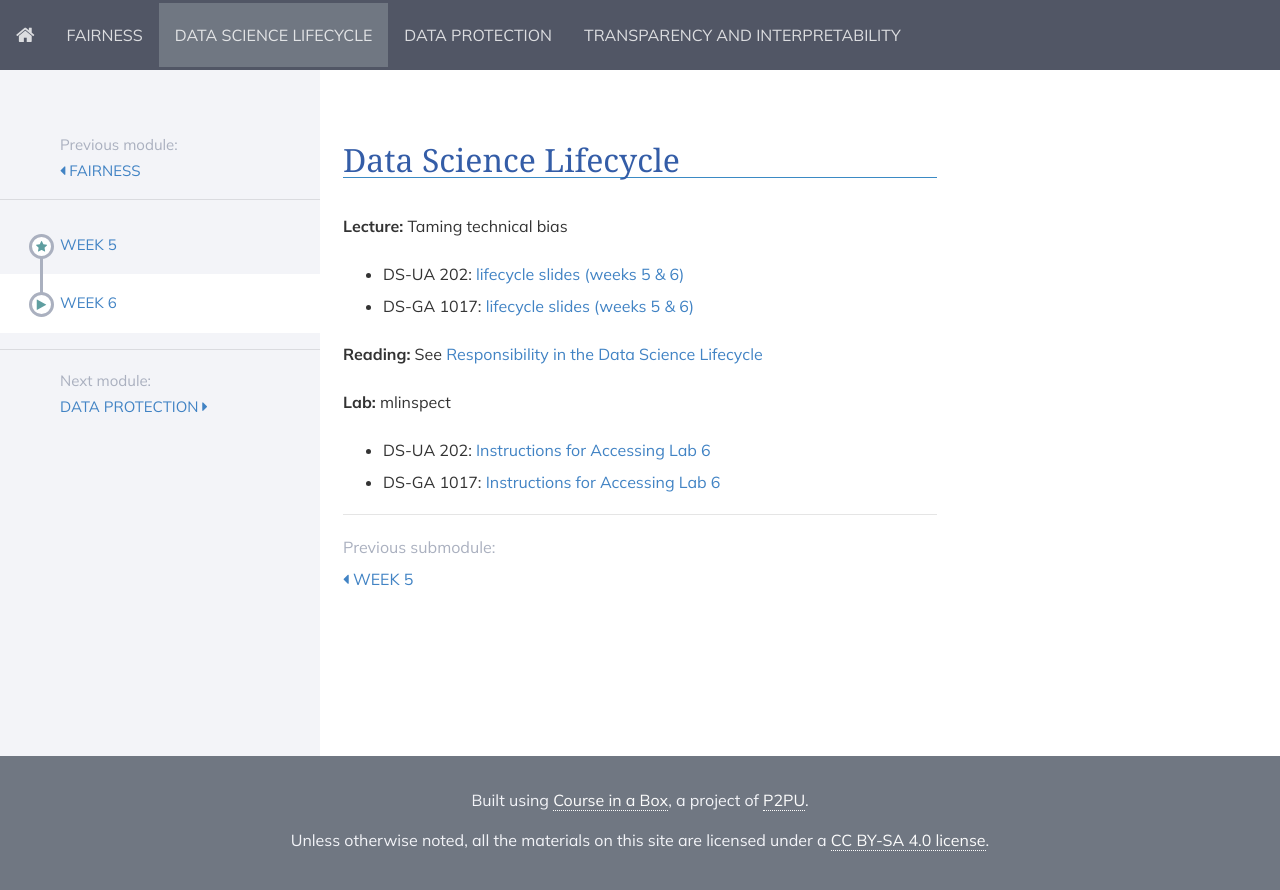
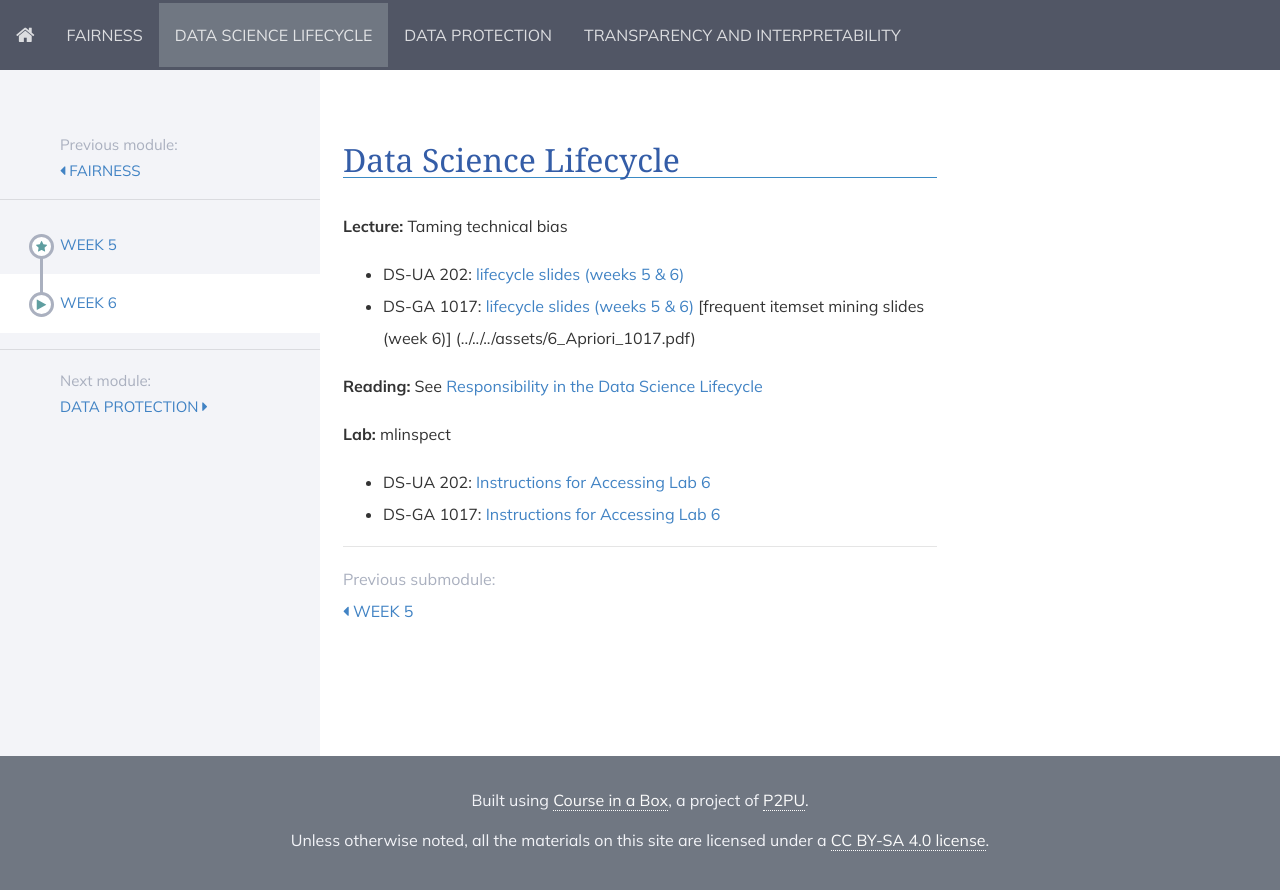
Before and after one commit to DataResponsibly/rds24, a Jekyll site: the page built from modules/data_science_lifecycle/_posts/2000-01-03-week6.md, in a window 1280 px wide. Shown: the top 890 px of the page. Built offline with Jekyll 4.4.1, drawn with Linux system fonts in a browser that asks for light colours; nearby versions of some CDN libraries.

Commit message:
Update 2000-01-03-week6.md

```diff
--- a/modules/data_science_lifecycle/_posts/2000-01-03-week6.md
+++ b/modules/data_science_lifecycle/_posts/2000-01-03-week6.md
@@ -7,7 +7,7 @@ title: Week 6
 **Lecture:** Taming technical bias
 
 * DS-UA 202: [lifecycle slides (weeks 5 & 6)](../../../assets/5_6_lifecycle_202.pdf)
-* DS-GA 1017: [lifecycle slides (weeks 5 & 6)](../../../assets/5_6_Lifecycle_1017.pdf)
+* DS-GA 1017: [lifecycle slides (weeks 5 & 6)](../../../assets/5_6_Lifecycle_1017.pdf) [frequent itemset mining slides (week 6)] (../../../assets/6_Apriori_1017.pdf)
 
 **Reading:** See [Responsibility in the Data Science Lifecycle](../../../assets/lifecycle_reader.pdf)
 
```
